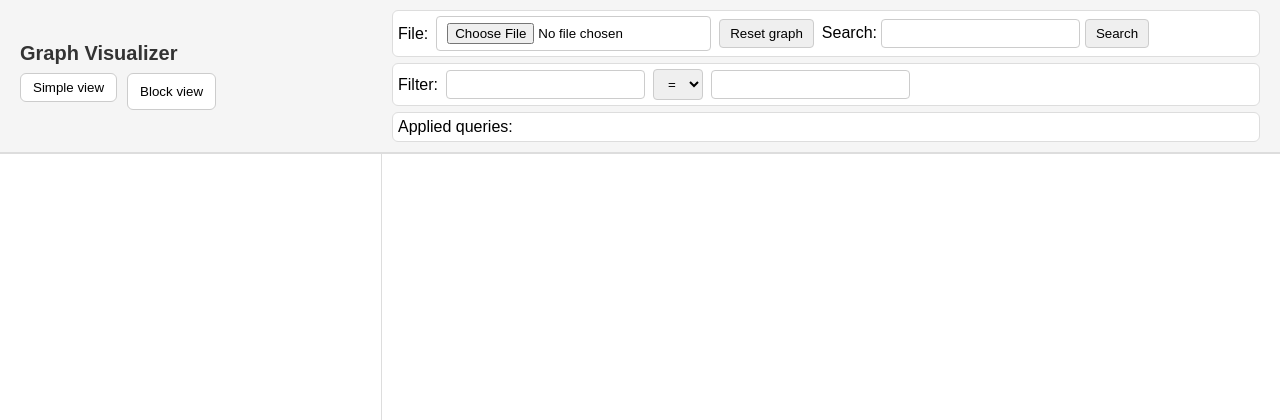
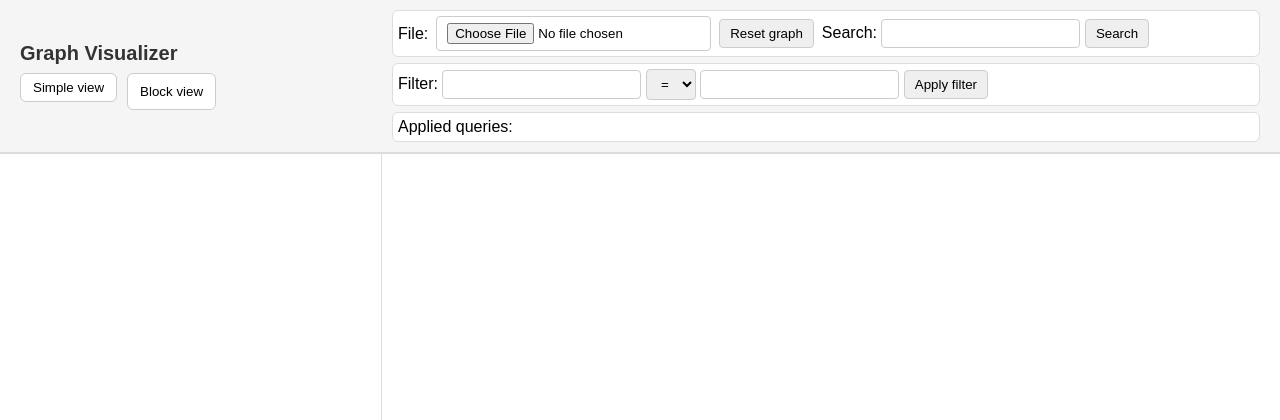
Before and after one commit to SOKTeam9/SOK-Tim-9, a Django app: page / in a window 1280 px wide. Shown: the top 420 px of the page. Run offline with Django 5.2, Linux system fonts and the light colour scheme.

Commit message:
ADD Applied filters

```diff
--- a/GraphVisualizer/graph_explorer/webapp/templates/base.html
+++ b/GraphVisualizer/graph_explorer/webapp/templates/base.html
@@ -33,13 +33,16 @@
           {% csrf_token %}
           <button type="submit">Reset graph</button>
         </form>
-        <form id="searchForm" method="post" action="{% url 'query' %}">
+        <form id="searchForm" method="post" action="{% url 'query_search' %}">
           {% csrf_token %}
           <label for="search">Search:</label>
           <input type="text" id="search" name="search" />
           <button type="submit">Search</button>
+        </form>
       </div>
       <div class="mid-query">
+        <form id="searchForm" method="post" action="{% url 'query_filter' %}">
+          {% csrf_token %}
           <label>Filter:</label>
           <input name="filter"></input>
           <select id="relations" name="relations">
@@ -50,6 +53,7 @@
             <option value=">=">&ge;</option>
           </select>
           <input name="value"></input>
+          <button type="submit">Apply filter</button>
         </form>
       </div>
       <div class="bottom-query">
--- a/GraphVisualizer/graph_explorer/webapp/urls.py
+++ b/GraphVisualizer/graph_explorer/webapp/urls.py
@@ -6,6 +6,7 @@ urlpatterns = [
     path('', views.index, name="index"),
     path('simpleVisualizer/', views.simple_visualizer, name="simple_visualizer"),
     path('fileInput/', views.load_file, name="load_file"),
-    path('search/', views.make_search, name="query"),
-    path('resetFilters/', views.reset_graph, name="reset_graph")
+    path('search/', views.make_search, name="query_search"),
+    path('resetFilters/', views.reset_graph, name="reset_graph"),
+    path('filters/', views.apply_filter, name="query_filter")
 ]
--- a/GraphVisualizer/graph_explorer/webapp/views.py
+++ b/GraphVisualizer/graph_explorer/webapp/views.py
@@ -25,9 +25,10 @@ def reset_graph(request):
 
 def simple_visualizer(request):
     handler = GraphHandler("neo4j://127.0.0.1:7687", "neo4j", "djomlaboss")
-    graph_data = handler.get_graph()
+    graph_data = handler.get_subgraph(filters)
     visualizer = SimpleVisualizer()
     context = visualizer.get_context(graph_data)
+    context["filter_string"] = _applied_filters()
     return render(request, "simple_template.html", context)
 
 def load_file(request):
@@ -60,6 +61,25 @@ def load_file(request):
 def make_search(request):
     if request.method == "POST":
         search_query = request.POST.get("search", "").strip()
+
+        if search_query != "":
+            attribute = search_query.split("-")[0]
+            operator = search_query.split("-")[1]
+            value = search_query.split("-")[2]
+
+            try:
+                actual_value = float(value)
+            except:
+                actual_value = value
+
+            single_filter = (attribute, operator, actual_value)
+            if single_filter not in filters:
+                filters.append(single_filter)
+        return simple_visualizer(request)
+
+
+def apply_filter(request):
+     if request.method == "POST":
         filter_attribute = request.POST.get("filter", "").strip()
         filter_relation = request.POST.get("relations", "").strip()
         filter_value = request.POST.get("value", "").strip()
@@ -74,21 +94,13 @@ def make_search(request):
             if single_filter not in filters:
                 filters.append(single_filter)
 
-        if search_query != "":
-            attribute = search_query.split("-")[0]
-            operator = search_query.split("-")[1]
-            value = search_query.split("-")[2]
+        return simple_visualizer(request)
 
-            try:
-                actual_value = float(value)
-            except:
-                actual_value = value
+def _applied_filters():
+    list_strings = []
+    for filter in filters:
+        list_strings.append("".join(str(x) for x in filter))
 
-            single_filter = (attribute, operator, actual_value)
-            if single_filter not in filters:
-                filters.append(single_filter)
-        handler = GraphHandler("neo4j://127.0.0.1:7687", "neo4j", "djomlaboss")
-        graph_data = handler.get_subgraph(filters)
-        visualizer = SimpleVisualizer()
-        context = visualizer.get_context(graph_data)
-        return render(request, "simple_template.html", context)
+    filter_string = ",".join(list_strings)
+    print(filter_string)
+    return filter_string
```
Also changed, not shown: GraphVisualizer/graph_explorer/webapp/templates/simple_template.html (+8 -1 lines). Lines whose indentation alone changed are shown as unchanged.
